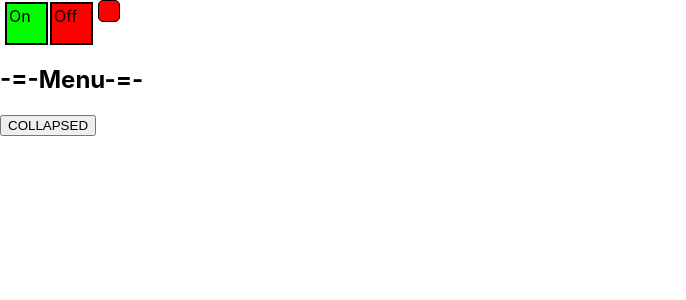
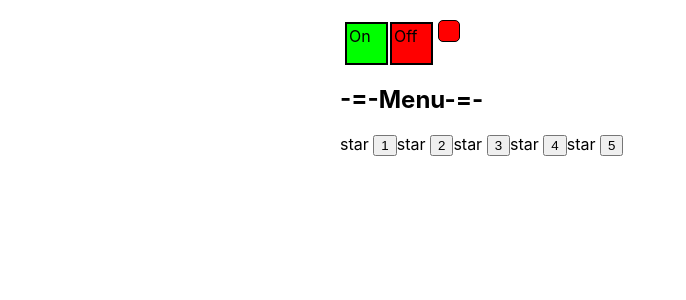
Before and after one commit to GST-Slava/project_one, a React (Create React App) app: page / in a window 1280 px wide. Shown: the top 300 px of the page, without its empty margins (0-686 px from the left). Built offline with nearby package versions, Linux system fonts and the light colour scheme.

Commit message:
add UncontrolledRating.tsx

```diff
--- a/src/App.css
+++ b/src/App.css
@@ -1,38 +1,4 @@
 .App {
-  text-align: center;
+  width: 600px;
+  margin: 20px auto;
 }
-
-.App-logo {
-  height: 40vmin;
-  pointer-events: none;
-}
-
-@media (prefers-reduced-motion: no-preference) {
-  .App-logo {
-    animation: App-logo-spin infinite 20s linear;
-  }
-}
-
-.App-header {
-  background-color: #282c34;
-  min-height: 100vh;
-  display: flex;
-  flex-direction: column;
-  align-items: center;
-  justify-content: center;
-  font-size: calc(10px + 2vmin);
-  color: white;
-}
-
-.App-link {
-  color: #61dafb;
-}
-
-@keyframes App-logo-spin {
-  from {
-    transform: rotate(0deg);
-  }
-  to {
-    transform: rotate(360deg);
-  }
-}
--- a/src/App.tsx
+++ b/src/App.tsx
@@ -4,13 +4,15 @@ import {Accordion} from "./components/Accordion/Accordion";
 import {Rating} from "./components/Rating/Rating";
 import {OnOff} from "./components/OnOff/OnOff";
 import {UncontrolledAccordion} from "./components/Accordion/UncontrolledAccordion";
+import {UncontrolledRating} from "./components/Rating/UncontrolledRating";
 
 export const App = () => {
     console.log('App rendering')
     return (
-        <div>
+        <div className={'App'}>
             <OnOff/>
             <UncontrolledAccordion titleValue={'Menu'}/>
+            <UncontrolledRating />
             {/*<Accordion titleValue={"Menu"} collapsed={true}/>
             <Accordion titleValue={"Users"} collapsed={false}/>
             <PageTitle title={"This is APP component"}/>
--- a/src/components/Accordion/UncontrolledAccordion.tsx
+++ b/src/components/Accordion/UncontrolledAccordion.tsx
@@ -15,12 +15,11 @@ export const UncontrolledAccordion = (props: UncontrolledAccordionPropsType) =>
     return (
         <>
             <div onClick={() => {
-                setCollapsed(false)
+                setCollapsed(!collapsed)
             }}>
                 <AccordionTitle title={props.titleValue}/>
                 {!collapsed && <AccordionBody/>}
             </div>
-            <button onClick={()=> {setCollapsed(true)}} className={cs.buttonCollapse}><span>COLLAPSED</span></button>
         </>
 
 
@@ -42,11 +41,11 @@ function AccordionTitle(props: AccordionTitlePropsType) {
 function AccordionBody() {
     return (
         <ul>
-            <li>1</li>
-            <li>2</li>
-            <li>3</li>
-            <li>4</li>
-            <li>5</li>
+            <li>Драники</li>
+            <li>Борщ</li>
+            <li>Креветки Белоруские</li>
+            <li>Компот</li>
+            <li>Квас</li>
         </ul>
     )
 }
--- a/src/components/Rating/Rating.tsx
+++ b/src/components/Rating/Rating.tsx
@@ -23,6 +23,7 @@ type StarPropsType = {
 }
 
 function Star(props: StarPropsType) {
+    console.log("Star Rendering")
     if (props.selected) {
         return <span><b>star </b> </span>
     } else {
--- /dev/null
+++ b/src/components/Rating/UncontrolledRating.tsx
@@ -0,0 +1,34 @@
+import React, {useState} from "react";
+
+type RatingPropsType = {
+    //value: 0 | 1 | 2 | 3 | 4 | 5
+}
+
+export const UncontrolledRating = (props: RatingPropsType) => {
+
+    let [value, setValue] = useState(0)
+
+    return (
+        <div>
+            <Star selected={value > 0}/><button onClick={()=> {setValue(1)}}>1</button>
+            <Star selected={value > 1}/><button onClick={()=> {setValue(2)}}>2</button>
+            <Star selected={value > 2}/><button onClick={()=> {setValue(3)}}>3</button>
+            <Star selected={value > 3}/><button onClick={()=> {setValue(4)}}>4</button>
+            <Star selected={value > 4}/><button onClick={()=> {setValue(5)}}>5</button>
+        </div>
+    )
+}
+
+
+type StarPropsType = {
+    selected: boolean
+}
+
+function Star(props: StarPropsType) {
+    console.log("Star Rendering")
+    if (props.selected) {
+        return <span><b>star </b> </span>
+    } else {
+        return <span>star </span>
+    }
+}
```
